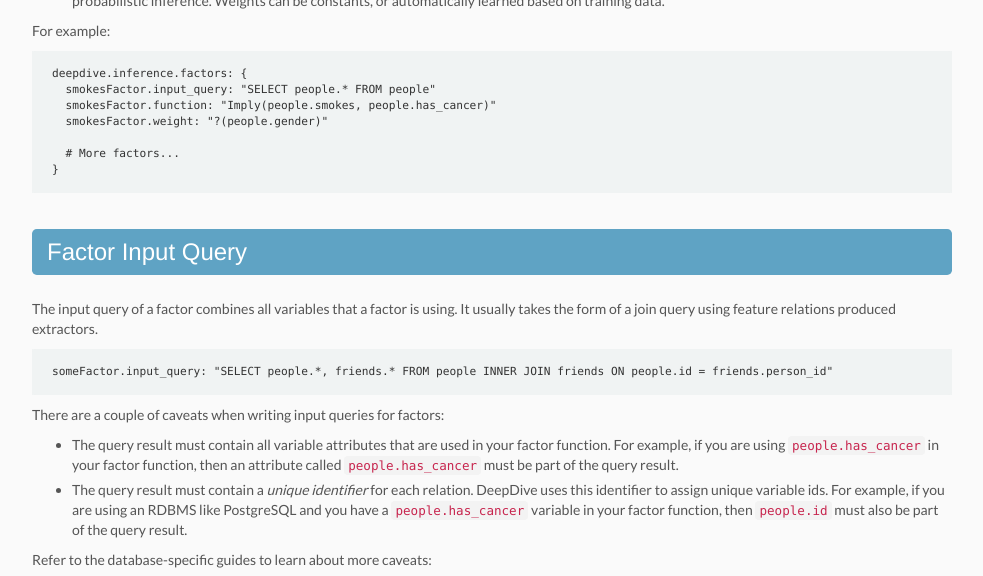
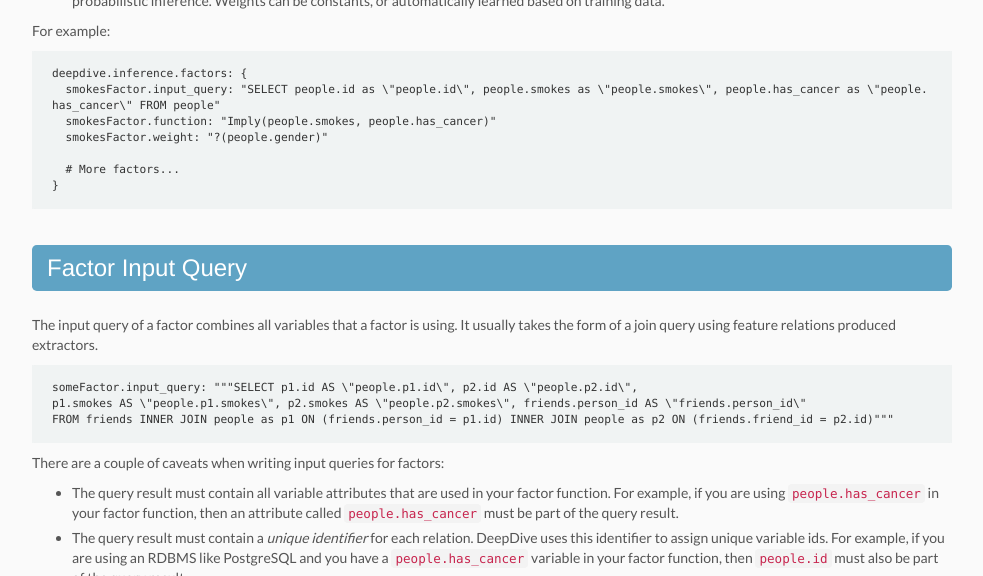
Before and after one commit to senaraiandi/deepdive, a Jekyll site: the page built from doc/inference_rules.md, in a window 1280 px wide and 900 px high, cut to the strip 324-900 px from the top of the window. Shown: the whole strip, without its empty margins (148-1131 px from the left). Built offline with Jekyll 4.4.1, drawn with Linux system fonts in a browser that asks for light colours; nearby versions of some CDN libraries.

Commit message:
updated inference_rules

```diff
--- a/doc/inference_rules.md
+++ b/doc/inference_rules.md
@@ -13,7 +13,7 @@
 For example:
 
     deepdive.inference.factors: {
-      smokesFactor.input_query: "SELECT people.* FROM people"
+      smokesFactor.input_query: "SELECT people.id as \"people.id\", people.smokes as \"people.smokes\", people.has_cancer as \"people.has_cancer\" FROM people"
       smokesFactor.function: "Imply(people.smokes, people.has_cancer)"
       smokesFactor.weight: "?(people.gender)"
 
@@ -24,7 +24,9 @@
 
 The input query of a factor combines all variables that a factor is using. It usually takes the form of a join query using feature relations produced extractors.
 
-    someFactor.input_query: "SELECT people.*, friends.* FROM people INNER JOIN friends ON people.id = friends.person_id"
+    someFactor.input_query: """SELECT p1.id AS \"people.p1.id\", p2.id AS \"people.p2.id\",
+    p1.smokes AS \"people.p1.smokes\", p2.smokes AS \"people.p2.smokes\", friends.person_id AS \"friends.person_id\"
+    FROM friends INNER JOIN people as p1 ON (friends.person_id = p1.id) INNER JOIN people as p2 ON (friends.friend_id = p2.id)"""
 
 There are a couple of caveats when writing input queries for factors:
 
```
